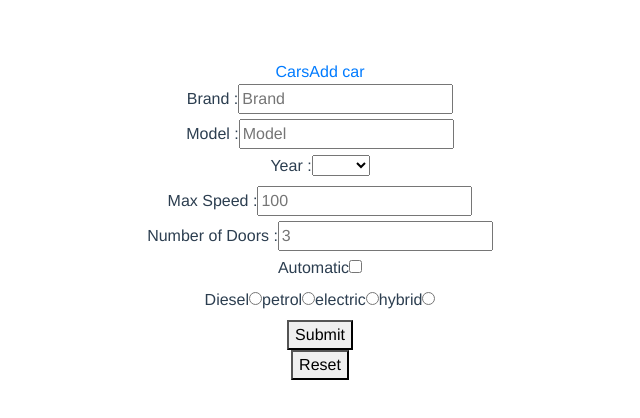
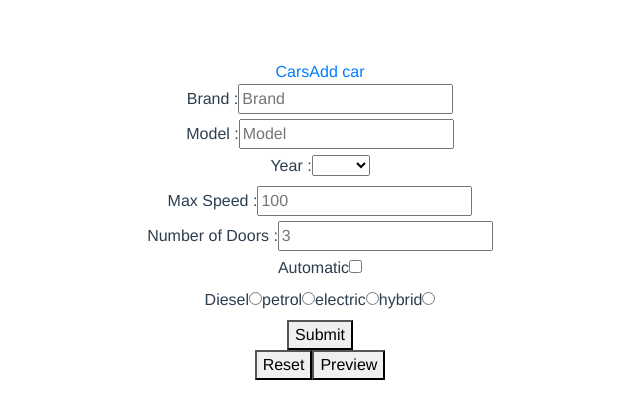
Before and after one commit to goran-jovicic/cars-vue, a Vue app: page /add in a window 1280 px wide. Shown: the top 418 px of the page, without its empty margins (320-960 px from the left). Built offline with nearby package versions, Linux system fonts and the light colour scheme.

Commit message:
zadatak 5

```diff
--- a/src/components/AddCar.vue
+++ b/src/components/AddCar.vue
@@ -39,7 +39,8 @@
       </div>
       <button>Submit</button>
     </form>
-      <button @click="resetForm">Reset</button>
+    <button @click="resetForm">Reset</button>
+    <button @click="previewForm">Preview</button>
   </div>
 </template>
 
@@ -77,6 +78,10 @@ export default {
         "engine": "",
         "numberOfDoors": "",
       }
+    },
+
+    previewForm () {
+      alert(JSON.stringify(this.addCar,null,4))
     }
   }
 }
```
